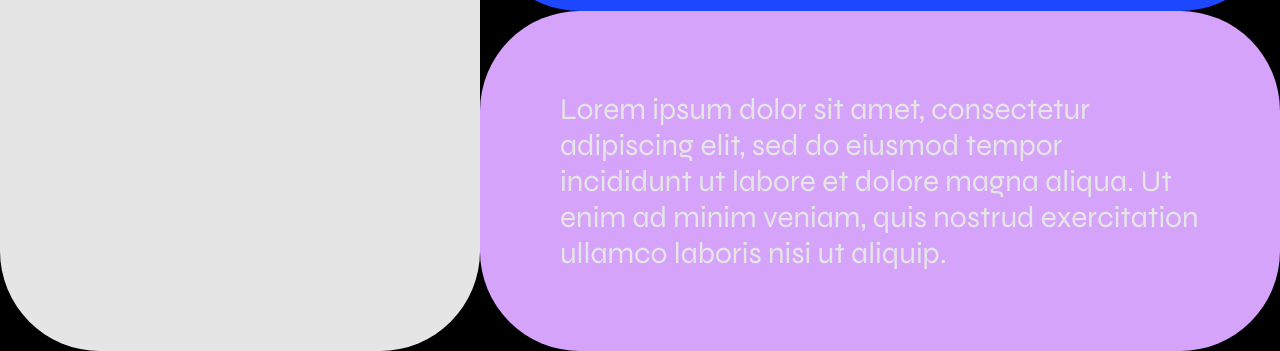
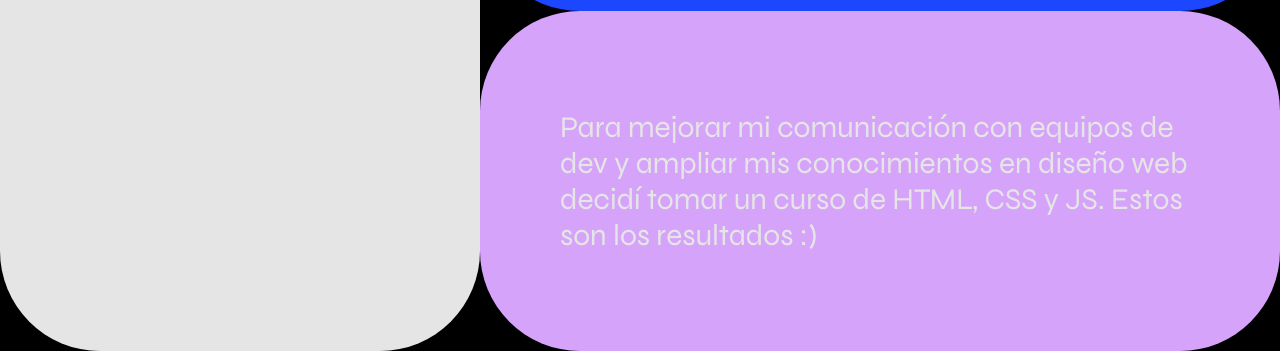
Before and after one commit to garyalua/domestika-html-css-js-basics, a plain HTML site: page index.html in a window 1280 px wide. Shown: the part 449-800 px from the top of the page. Drawn offline with nearby package versions, Linux system fonts and the light colour scheme.

Commit message:
Update description paragraph in index.html

```diff
--- a/index.html
+++ b/index.html
@@ -29,7 +29,7 @@
                     <h1>Diseñador UX/UI aprendiendo código</h1>
                 </div>
                 <div class="description">
-                    <p>Lorem ipsum dolor sit amet, consectetur adipiscing elit, sed do eiusmod tempor incididunt ut labore et dolore magna aliqua. Ut enim ad minim veniam, quis nostrud exercitation ullamco laboris nisi ut aliquip.</p>
+                    <p>Para mejorar mi comunicación con equipos de dev y ampliar mis conocimientos en diseño web decidí tomar un curso de HTML, CSS y JS. Estos son los resultados :)</p>
                 </div>
             </article>
         </section>
```
